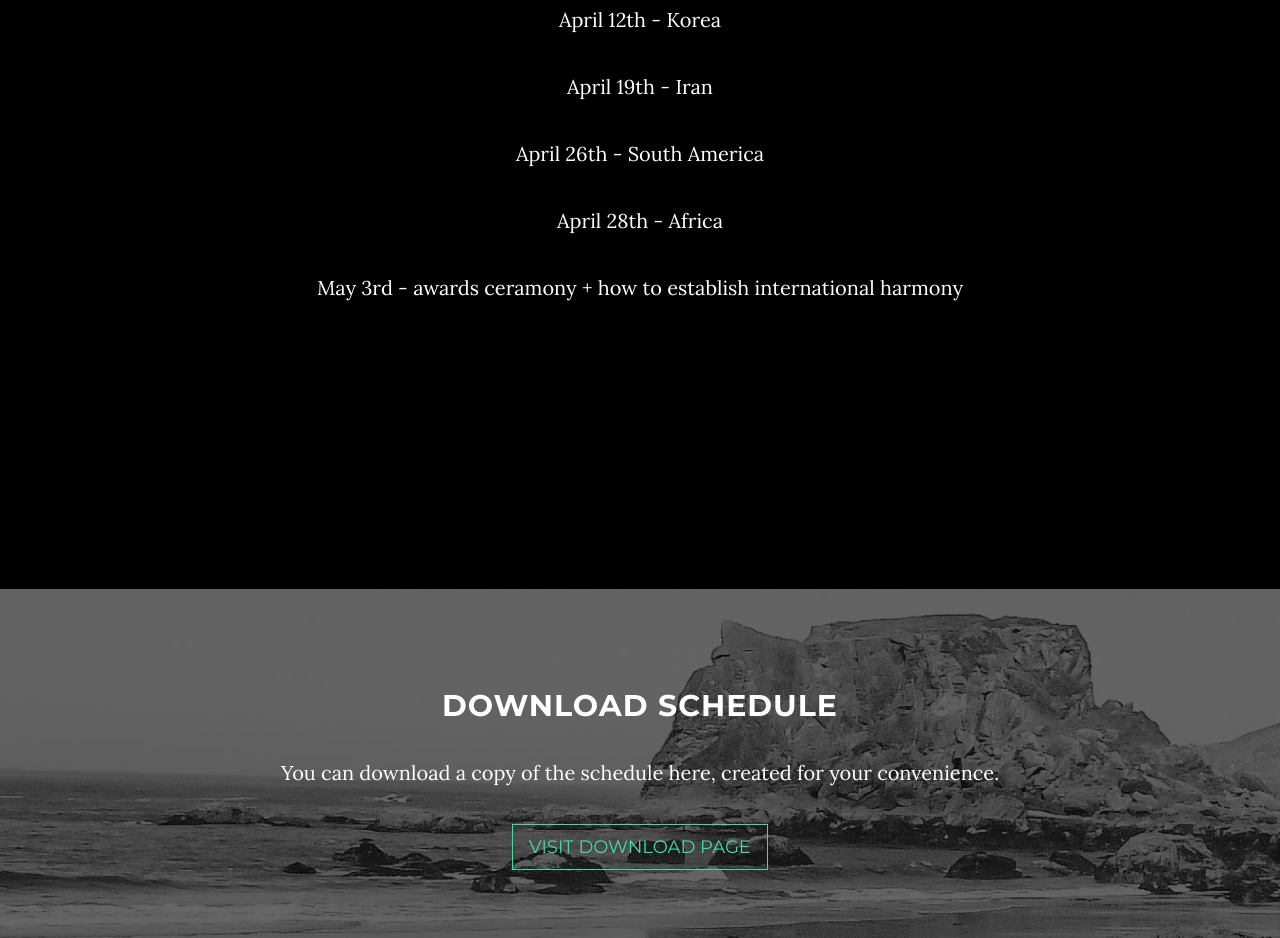
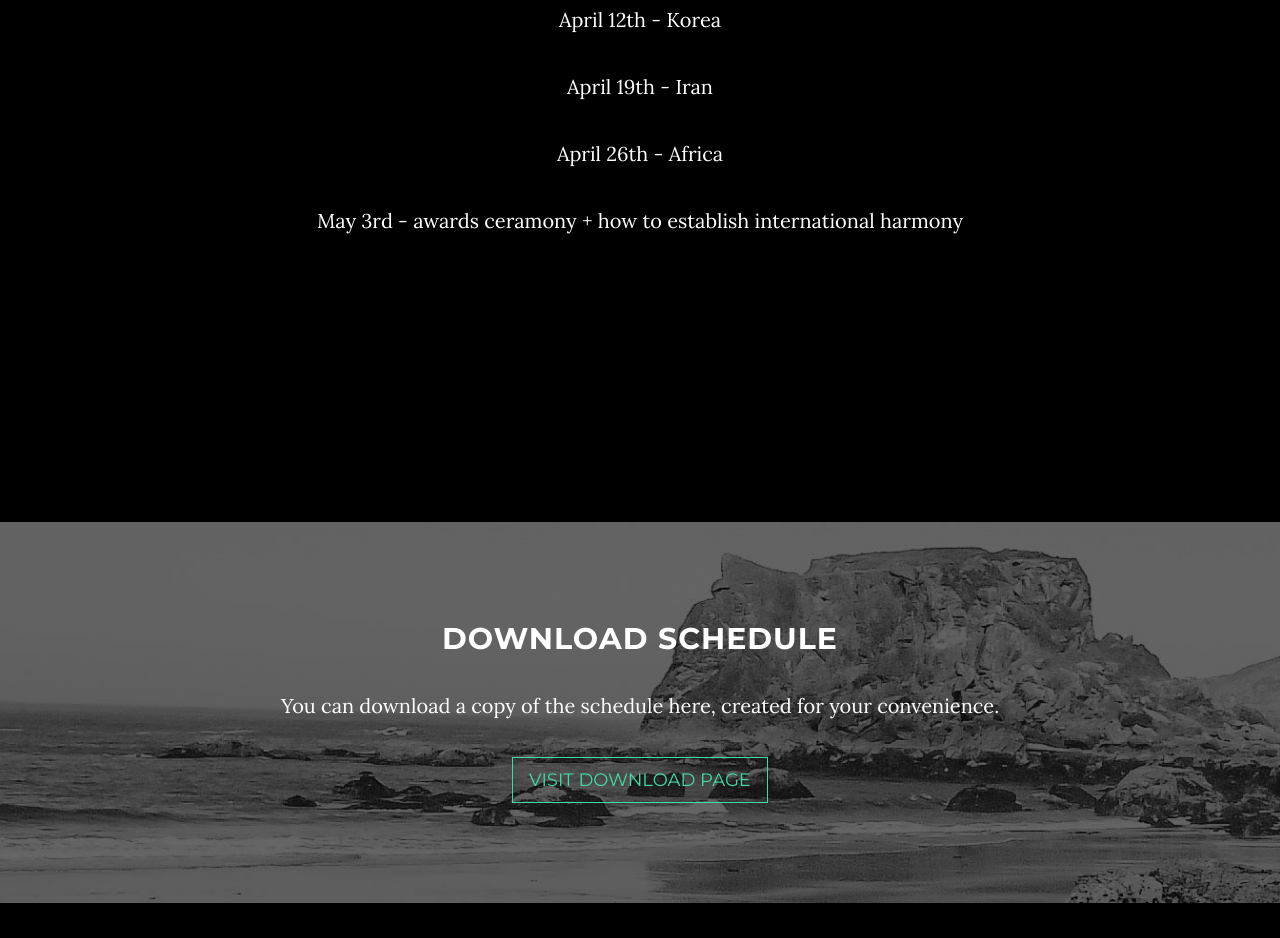
Before and after one commit to nourijp/untenglishclub, a website: page index.html in a window 1280 px wide. Shown: the part 1580-2518 px from the top of the page. Drawn offline with nearby package versions, Linux system fonts and the light colour scheme; some packages are replaced by stand-ins of ours.

Commit message:
Update index.html

```diff
--- a/index.html
+++ b/index.html
@@ -99,8 +99,7 @@
 		<p>April 5th - South America</p>
 		 <p>April 12th - Korea</p>
 		<p>April 19th - Iran</p>
-		<p>April 26th - South America</p>
-		<p>April 28th - Africa</p>
+		<p>April 26th - Africa</p>
 		<p>May 3rd - awards ceramony + how to establish international harmony</p>
             </div>
         </div>
```
